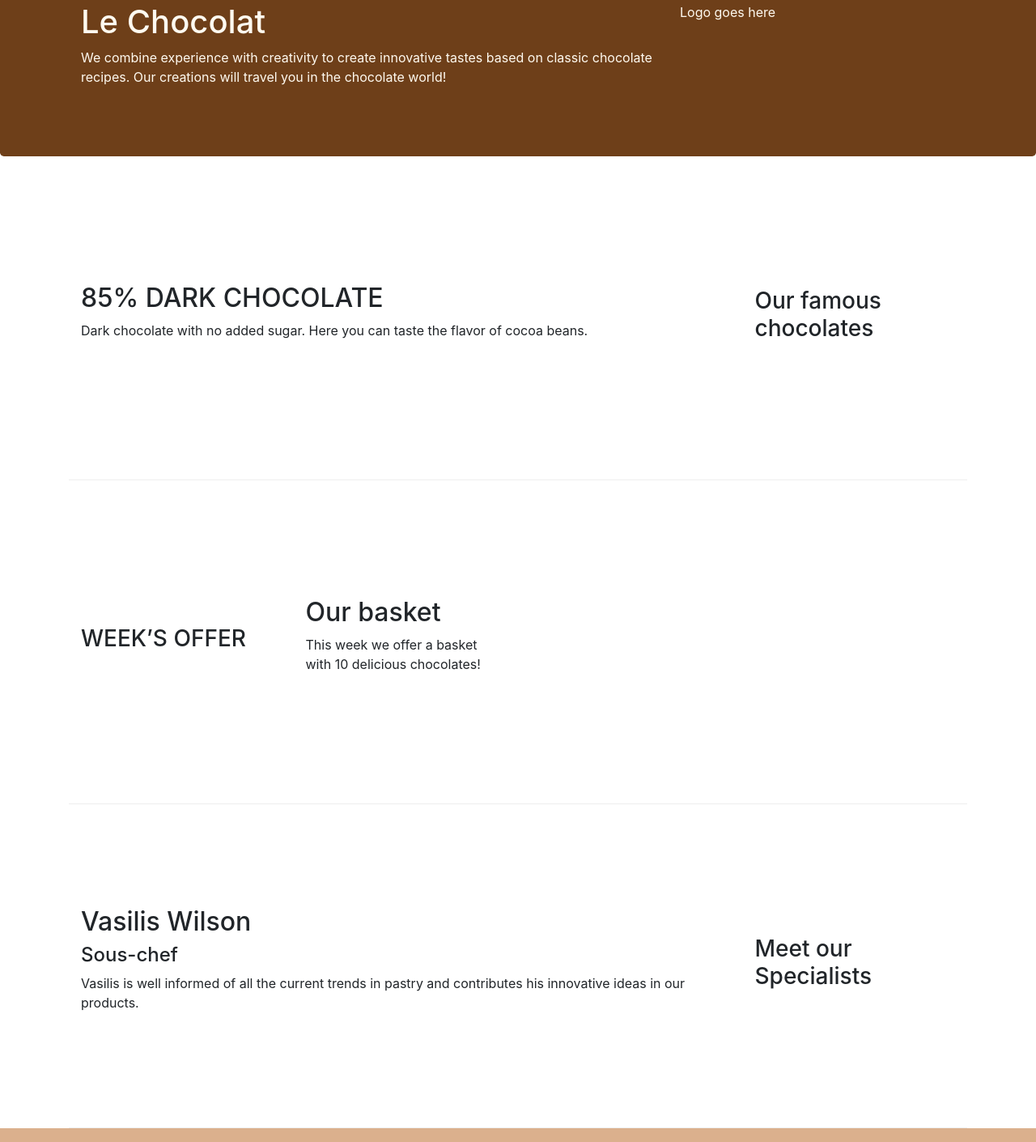
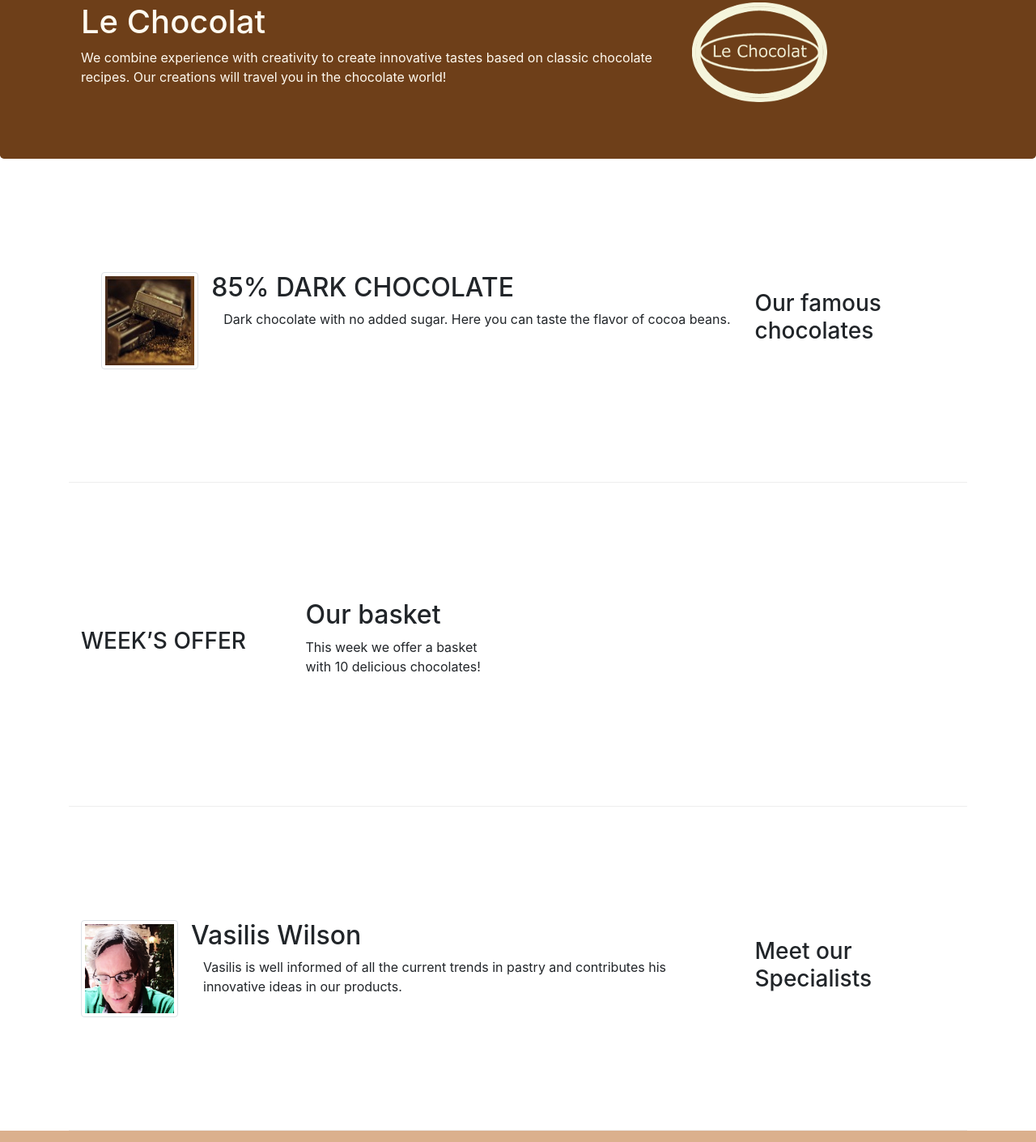
Before and after one commit to samadrezaei/leChocolat-1, a plain HTML site: page index.html in a window 1280 px wide. Shown: the part 117-1527 px from the top of the page at 81% size. Drawn offline with nearby package versions, Linux system fonts and the light colour scheme.

Commit message:
Images and Media

```diff
--- a/index.html
+++ b/index.html
@@ -23,7 +23,7 @@
         <div class="container">
 
             <!--Logo-->
-            <a class="navbar-brand" href="#">Le Chocolat</a>
+            <a class="navbar-brand" href="./index.html"><img src="images/logo.png" height="40" width="54"></a>
 
             <!--Sandwich button-->
             <button class="navbar-toggler" type="button" data-toggle="collapse" data-target="#Navbar">
@@ -53,7 +53,9 @@
                         recipes. Our creations will travel you in the chocolate world!</p>
                 </div>
                 <div class="col col-sm">
-                    <p>Logo goes here</p>
+                    <div class="col col-sm">
+                        <img src="images/logo.png" class="img-fluid">
+                    </div>
                 </div>
             </div>
         </div>
@@ -65,9 +67,13 @@
             <div class="col-sm-4 col-md-3">
                 <h3>Our famous chocolates</h3>
             </div>
-            <div class="col-sm col-md">
-                <h2>85% DARK CHOCOLATE</h2>
-                <p>Dark chocolate with no added sugar. Here you can taste the flavor of cocoa beans.</p>
+            <div class="media">
+                <img class="d-flex mr-3 img-thumbnail align-self-center" src="images/dark85.jpg" alt="85% DARK CHOCOLATE">
+                <div class="media-body">
+                    <h2 class="mt-0">85% DARK CHOCOLATE</h2>
+                    <p class="col d-none d-md-block">Dark chocolate with no added sugar.
+                        Here you can taste the flavor of cocoa beans.</p>
+                </div>
             </div>
         </div>
 
@@ -88,10 +94,14 @@
                 <h3>Meet our Specialists</h3>
             </div>
             <div class="col-sm col-md">
-                <h2>Vasilis Wilson </h2>
-                <h4>Sous-chef</h4>
-                <p>Vasilis is well informed of all the current trends in pastry and contributes his innovative ideas in
-                    our products.</p>
+                <div class="media">
+                    <img class="d-flex mr-3 img-thumbnail align-self-center" src="images/cartoonVasilis.png" alt="Vasilis Wilson">
+                    <div class="media-body">
+                        <h2 class="mt-0">Vasilis Wilson</h2>
+                        <p class="col d-none d-md-block">Vasilis is well informed of all the current
+                            trends in pastry and contributes his innovative ideas in our products.</p>
+                    </div>
+                </div>
             </div>
         </div>
 
```
Also changed, not shown: aboutus.html (+4 -2 lines), images/cartoonVasilis.png (added), images/dark85.jpg (added), images/logo.png (added), images/promotion.jpg (added).
